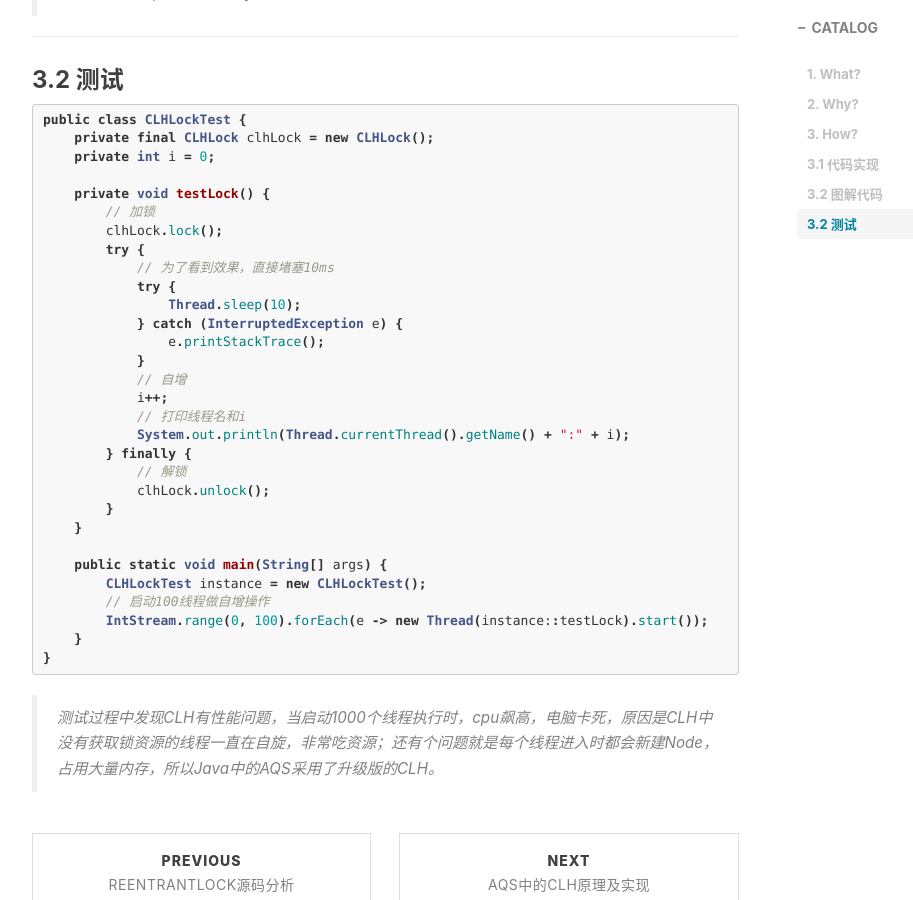
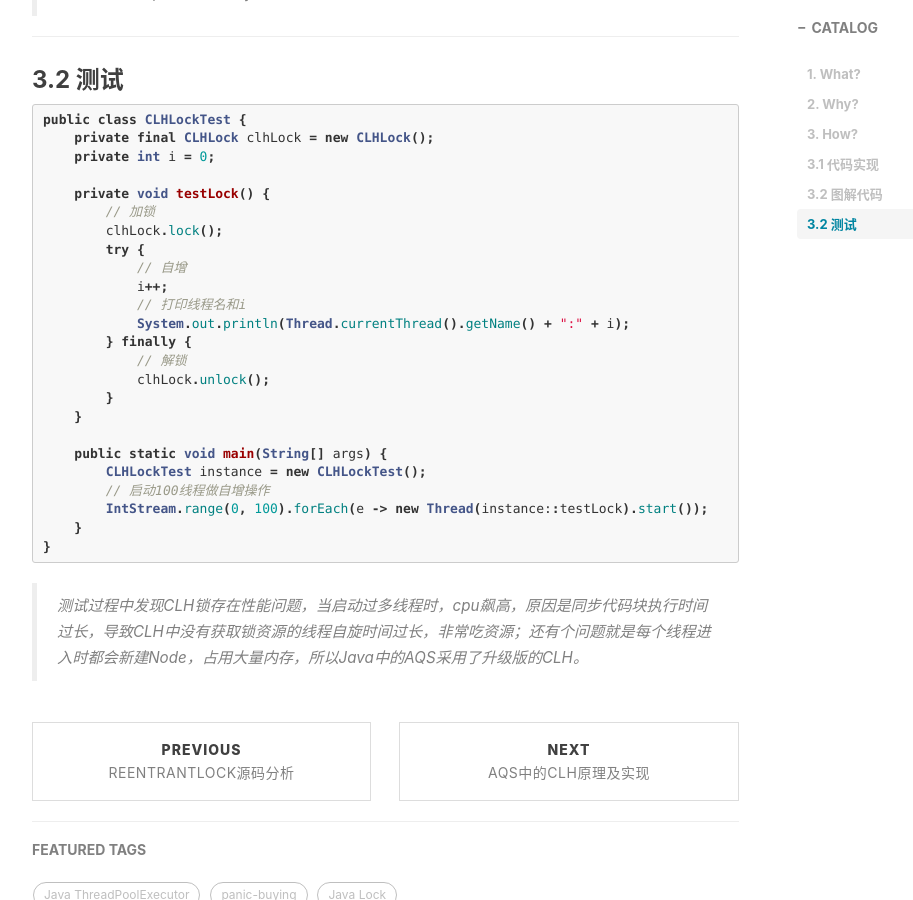
Before and after one commit to whvixd/qilixiang.github.io, a Jekyll site: the page built from _posts/2020-05-14-CLH.md, in a window 1280 px wide and 900 px high, scrolled down 4781 px. Shown: the whole window, without its empty margins (233-1146 px from the left). Built offline with Jekyll 4.4.1, drawn with Linux system fonts in a browser that asks for light colours; nearby versions of some CDN libraries; comment, search, counter and statistics services are not loaded.

Commit message:
添加测试

````diff
--- a/_posts/2020-05-14-CLH.md
+++ b/_posts/2020-05-14-CLH.md
@@ -156,12 +156,6 @@ public class CLHLockTest {
         // 加锁
         clhLock.lock();
         try {
-            // 为了看到效果，直接堵塞10ms
-            try {
-                Thread.sleep(10);
-            } catch (InterruptedException e) {
-                e.printStackTrace();
-            }
             // 自增
             i++;
             // 打印线程名和i
@@ -180,4 +174,4 @@ public class CLHLockTest {
 }
 ```
 
-> 测试过程中发现CLH有性能问题，当启动1000个线程执行时，cpu飙高，电脑卡死，原因是CLH中没有获取锁资源的线程一直在自旋，非常吃资源；还有个问题就是每个线程进入时都会新建Node，占用大量内存，所以Java中的AQS采用了升级版的CLH。
+> 测试过程中发现CLH锁存在性能问题，当启动过多线程时，cpu飙高，原因是同步代码块执行时间过长，导致CLH中没有获取锁资源的线程自旋时间过长，非常吃资源；还有个问题就是每个线程进入时都会新建Node，占用大量内存，所以Java中的AQS采用了升级版的CLH。
````
